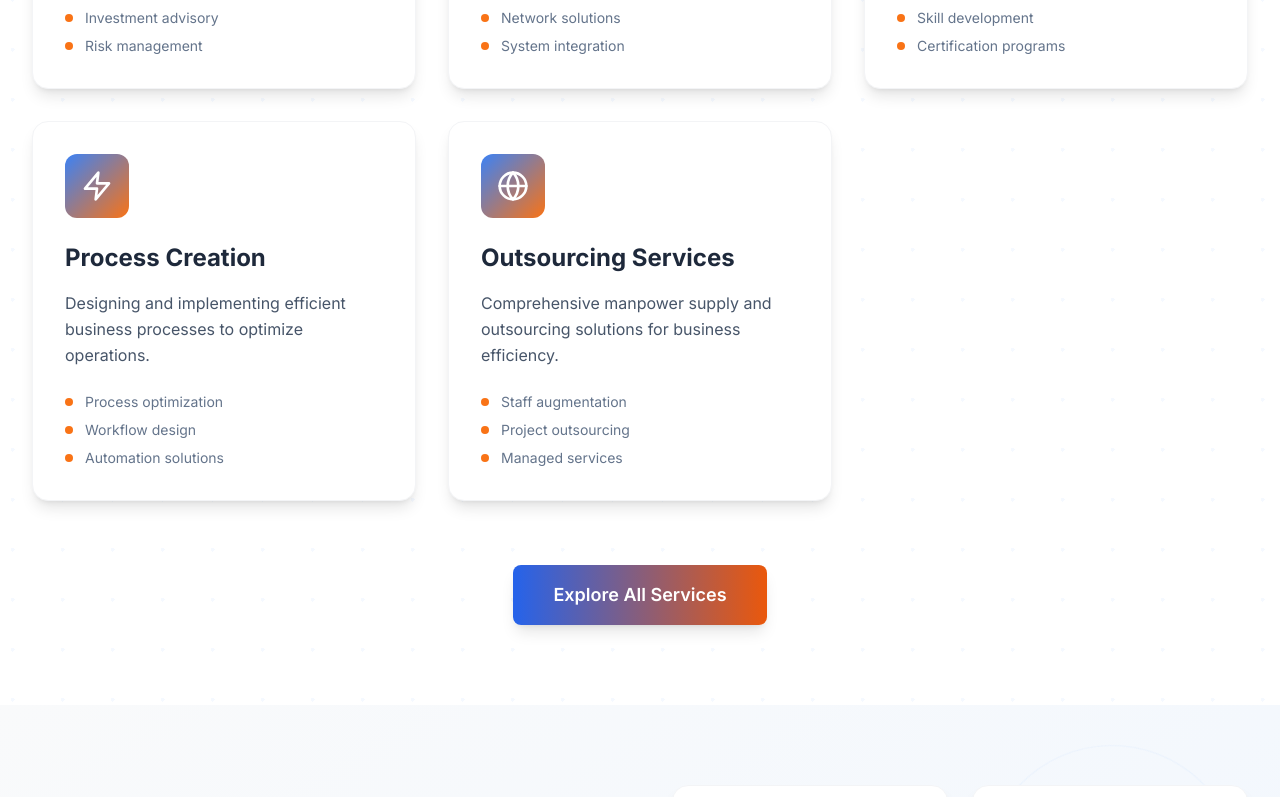
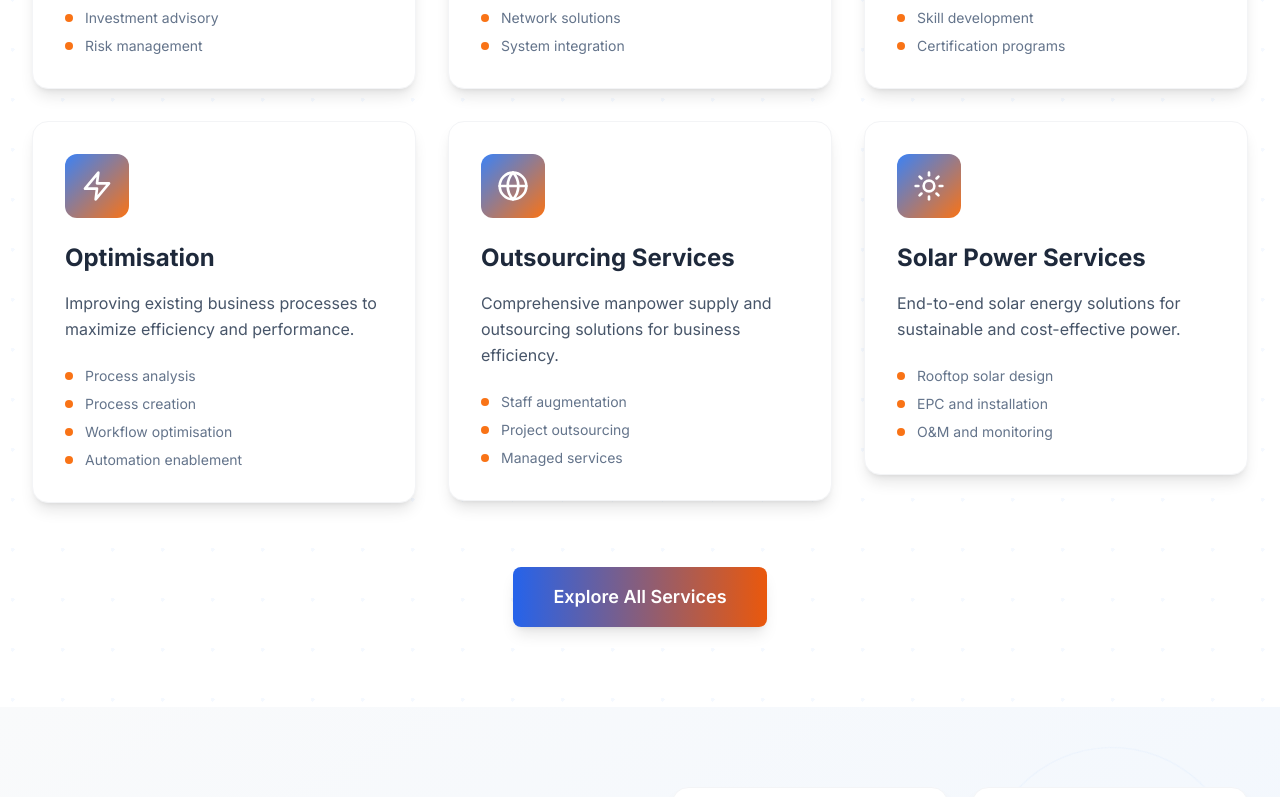
Before and after one commit to raahulsmishra99-code/inspire-edge-website, a Next.js app: page / in a window 1280 px wide. Shown: the part 1363-2160 px from the top of the page. Built offline with nearby package versions, Linux system fonts and the light colour scheme.

Commit message:
some changes

```diff
--- a/next.config.js
+++ b/next.config.js
@@ -1,8 +1,6 @@
 /** @type {import('next').NextConfig} */
 const nextConfig = {
-  experimental: {
-    appDir: true,
-  },
+  distDir: 'build',
 }
 
 module.exports = nextConfig
--- a/src/app/page.tsx
+++ b/src/app/page.tsx
@@ -1,44 +1,15 @@
 'use client'
 
 import { motion } from 'framer-motion'
-import { useState, useEffect } from 'react'
 import HeroSection from '@/components/HeroSection'
 import ServicesSection from '@/components/ServicesSection'
 import AboutSection from '@/components/AboutSection'
 import ContactSection from '@/components/ContactSection'
 import Navigation from '@/components/Navigation'
-import CursorFollower from '@/components/CursorFollower'
 
 export default function Home() {
-  const [mousePosition, setMousePosition] = useState({ x: 0, y: 0 })
-  const [isHovering, setIsHovering] = useState(false)
-
-  useEffect(() => {
-    const handleMouseMove = (e: MouseEvent) => {
-      setMousePosition({ x: e.clientX, y: e.clientY })
-    }
-
-    const handleMouseEnter = () => setIsHovering(true)
-    const handleMouseLeave = () => setIsHovering(false)
-
-    document.addEventListener('mousemove', handleMouseMove)
-    document.addEventListener('mouseenter', handleMouseEnter)
-    document.addEventListener('mouseleave', handleMouseLeave)
-
-    return () => {
-      document.removeEventListener('mousemove', handleMouseMove)
-      document.removeEventListener('mouseenter', handleMouseEnter)
-      document.removeEventListener('mouseleave', handleMouseLeave)
-    }
-  }, [])
-
   return (
     <main className="min-h-screen bg-gradient-to-br from-white via-blue-50 to-orange-50">
-      <CursorFollower
-        mousePosition={mousePosition}
-        isHovering={isHovering}
-      />
-
       <Navigation />
 
       <motion.div
--- a/src/components/ServicesSection.tsx
+++ b/src/components/ServicesSection.tsx
@@ -3,7 +3,7 @@
 import { motion } from 'framer-motion'
 import { useInView } from 'framer-motion'
 import { useRef } from 'react'
-import { Wifi, Cloud, Zap, Shield, Globe, BarChart3, Users } from 'lucide-react'
+import { Wifi, Cloud, Zap, Shield, Globe, BarChart3, Users, Sun } from 'lucide-react'
 
 export default function ServicesSection() {
   const ref = useRef(null)
@@ -30,15 +30,21 @@ export default function ServicesSection() {
     },
     {
       icon: Zap,
-      title: "Process Creation",
-      description: "Designing and implementing efficient business processes to optimize operations.",
-      features: ["Process optimization", "Workflow design", "Automation solutions"]
+      title: "Optimisation",
+      description: "Improving existing business processes to maximize efficiency and performance.",
+      features: ["Process analysis", "Process creation", "Workflow optimisation", "Automation enablement"]
     },
     {
       icon: Globe,
       title: "Outsourcing Services",
       description: "Comprehensive manpower supply and outsourcing solutions for business efficiency.",
       features: ["Staff augmentation", "Project outsourcing", "Managed services"]
+    },
+    {
+      icon: Sun,
+      title: "Solar Power Services",
+      description: "End-to-end solar energy solutions for sustainable and cost-effective power.",
+      features: ["Rooftop solar design", "EPC and installation", "O&M and monitoring"]
     }
   ]
 
```
Also changed, not shown: tsconfig.json (+18 -4 lines), 79 other files (tests, documents, lock files or other folders).
